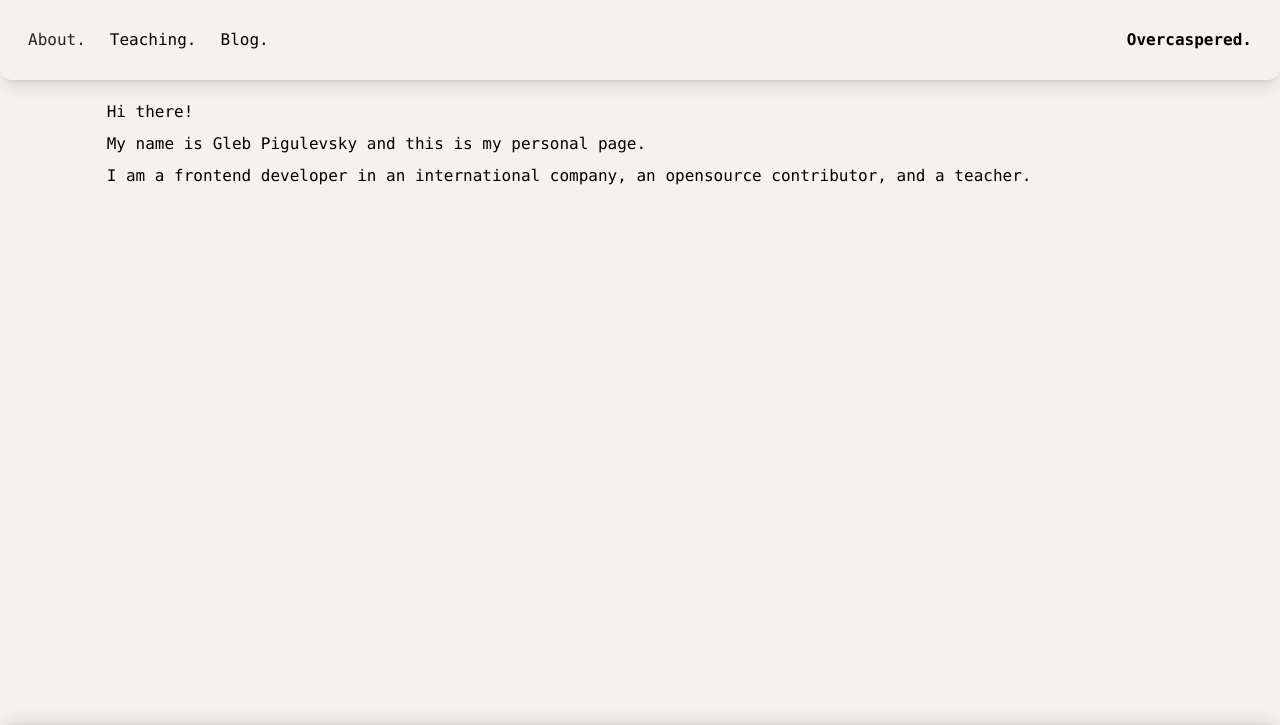
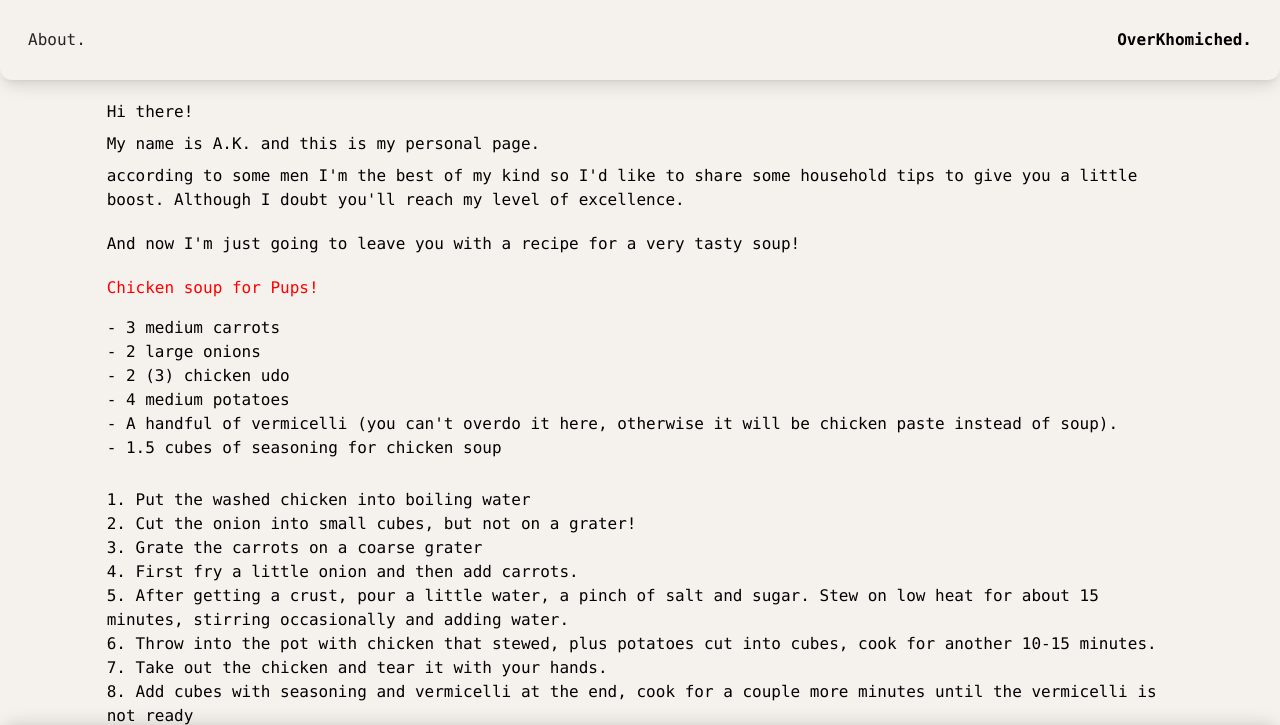
Before and after one commit to glebpigulevsky/ak, a website: page index.html in a window 1280 px wide. Shown: the top 725 px of the page. Drawn offline with Linux system fonts and the light colour scheme.

Commit message:
Update page title and content

```diff
--- a/index.html
+++ b/index.html
@@ -7,21 +7,60 @@
   <meta name="viewport" content="width=device-width, initial-scale=1.0" />
   <link href="output.css" rel="stylesheet" />
   <link href="https://cdnjs.cloudflare.com/ajax/libs/font-awesome/6.1.2/css/all.min.css" rel="stylesheet" />
-  <title>Overcaspered</title>
+  <title>OverKhomiched</title>
 </head>
 
 <body>
   <div class="w-screen h-screen bg-background relative ">
-    <div class="p-5 bg-background rounded-xl shadow-lg flex space-x-2 w-screen">
+    <div class="p-5 bg-background rounded-xl shadow-lg flex space-x-2 w-screen justify-between">
       <div class="bg-slate-900  cursor-pointer p-2 font-mono text-slate-200 text-black">About.</div>
-      <div class="cursor-pointer p-2 font-mono">Teaching.</div>
-      <div class="cursor-pointer p-2 grow font-mono">Blog.</div>
-      <div class="cursor-pointer p-2 font-mono font-semibold" >Overcaspered.</div>
+      <div class="cursor-pointer p-2 font-mono font-semibold">OverKhomiched.</div>
     </div>
-    <div class="font-mono container w-5/6 m-auto mt-5">Hi there! <p class="py-2">My name is Gleb Pigulevsky and this is my personal page. </p> I am a frontend developer in an international company, an opensource contributor, and a teacher.</div>
-    <div class="p-6 font-mono absolute bottom-0 left-0 w-screen rounded-xl shadow-lgTop flex space-x-5"><a href="https://github.com/glebpigulevsky" target="_blank"><i class="fa-brands fa-github fa-xl"></i></a> <a href="https://www.linkedin.com/in/hleb-p-425745197/" target="_blank"><i class="fa-brands fa-linkedin fa-xl"></i></a></div>
+    <div class="font-mono container w-5/6 m-auto mt-5">Hi there! <p class="py-2">My name is A.K. and this is my personal
+        page. </p> according to some men I'm the best of my kind so I'd like to share some household tips to give you a little boost. Although I doubt you'll reach my level of excellence.
+    <div class="mt-5">And now I'm just going to leave you with a recipe for a very tasty soup!</div>
+      </div>
+    <div class="font-mono container w-5/6 m-auto mt-5"><div class="decoration-red-50" style="color:red;">Chicken soup for Pups!</div>
+      <p class="py-2">
+        <ul>
+          <li>- 3 medium carrots</li>
+          <li>- 2 large onions</li>
+          <li>- 2 (3) chicken udo</li>
+          <li>- 4 medium potatoes</li>
+          <li>- A handful of vermicelli (you can't overdo it here, otherwise it will be chicken paste instead of soup).</li>
+          <li>- 1.5 cubes of seasoning for chicken soup</li>
+        </ul>
+      </p>
+      <div class="mt-5">
+        <p class="py-2">
+          1. Put the washed chicken into boiling water
+          <br>
+          2. Cut the onion into small cubes, but not on a grater!
+          <br>
+          3. Grate the carrots on a coarse grater
+          <br>
+          4. First fry a little onion and then add carrots.
+          <br>
+          5. After getting a crust, pour a little water, a pinch of salt and sugar. Stew on low heat for about 15 minutes, stirring occasionally and adding water.
+          <br>
+          6. Throw into the pot with chicken that stewed, plus potatoes cut into cubes, cook for another 10-15 minutes.
+          <br>
+          7. Take out the chicken and tear it with your hands.
+          <br>
+          8. Add cubes with seasoning and vermicelli at the end, cook for a couple more minutes until the vermicelli is not ready
+          <br>
+          9. Well and further salt and sugar under yourself, although usually 1.5 cubes is enough for your pot.
+  </p>
+      </div>
+
+  </div>
+    <div class="p-6 font-mono absolute bottom-0 left-0 w-screen rounded-xl shadow-lgTop flex space-x-5"><a
+        href="https://www.instagram.com/helen3344/" target="_blank"><i class="fa-brands fa-instagram fa-xl"></i></a> <a
+        href="https://www.linkedin.com/in/alena-khamichkova-60728a2bb/" target="_blank"><i
+          class="fa-brands fa-linkedin fa-xl"></i></a></div>
 
   </div>
 
 </body>
+
 </html>
```
Also changed, not shown: output.css.
